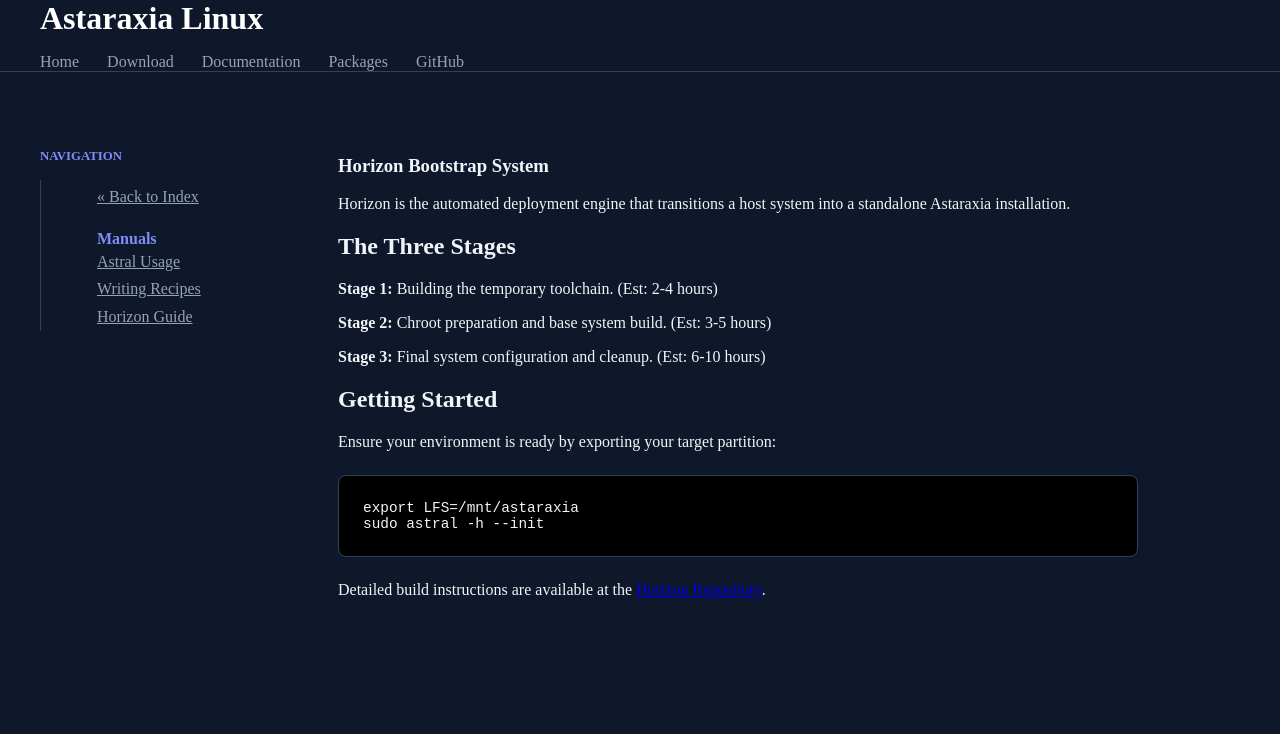
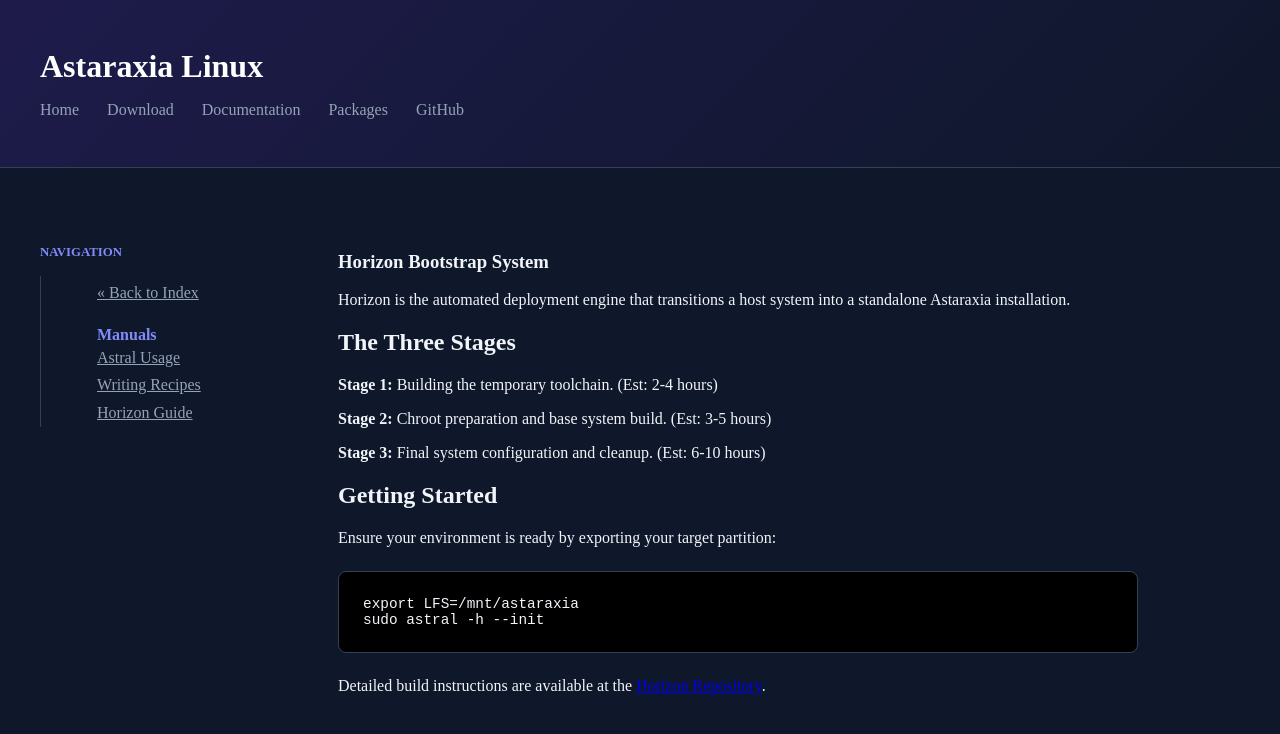
Before and after one commit to Astaraxia-Linux/astaraxia-linux.github.io, a Jekyll site: the page built from docus/horizon.html, in a window 1280 px wide. Shown: the top 734 px of the page. Built offline with Jekyll 4.4.1, drawn with Linux system fonts in a browser that asks for light colours.

Commit message:
Update header.html

```diff
--- a/_includes/header.html
+++ b/_includes/header.html
@@ -1,34 +1,27 @@
 <header>
     <style>
-        body {
+        header {
+            /* The Gradient: Deep Navy to Midnight */
+            background: linear-gradient(135deg, #1e1b4b 0%, #0f172a 100%) !important;
+            width: 100% !important;
+            margin: 0 !important;
+            padding: 3rem 0 !important;
+            border-bottom: 1px solid #334155;
+            background-image: linear-gradient(135deg, #1e1b4b 0%, #0f172a 100%) !important;
+        }
+
+        body, .wrapper, .container-lg {
             margin: 0 !important;
             padding: 0 !important;
-            background-color: var(--bg) !important;
-            width: 100% !important;
             max-width: 100% !important;
         }
 
-        .container-lg, .wrapper, .header, .section, .footer {
-            max-width: 100% !important;
-            margin: 0 !important;
-            padding: 0 !important;
-            width: 100% !important;
-        }
-
-        header .container, .download-content, .docs-wrapper {
-            max-width: 1300px;
+        header .container {
+            max-width: 1200px;
             margin: 0 auto !important;
             padding: 0 2rem !important;
         }
-
-        header {
-            width: 100% !important;
-            background-image: none !important;
-            background-color: #0f172a !important;
-            border-bottom: 1px solid var(--border);
-        }
-    }
-</style>
+    </style>
     <div class="container" style="max-width: 1200px; margin: 0 auto; padding: 0 2rem;">
         <h1 style="margin:0;"><a href="/" style="color: white; text-decoration: none;">{{ site.title }}</a></h1>
         <nav style="margin-top: 1rem;">
```
